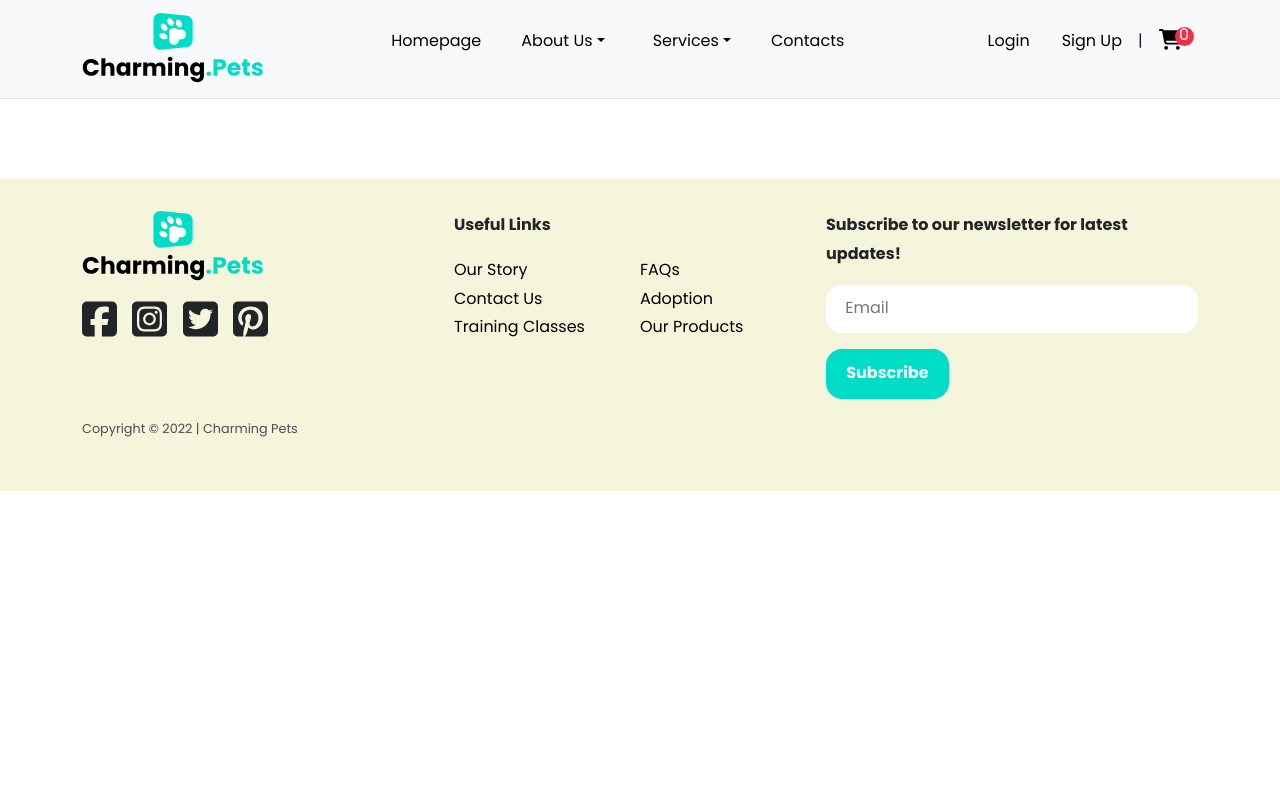
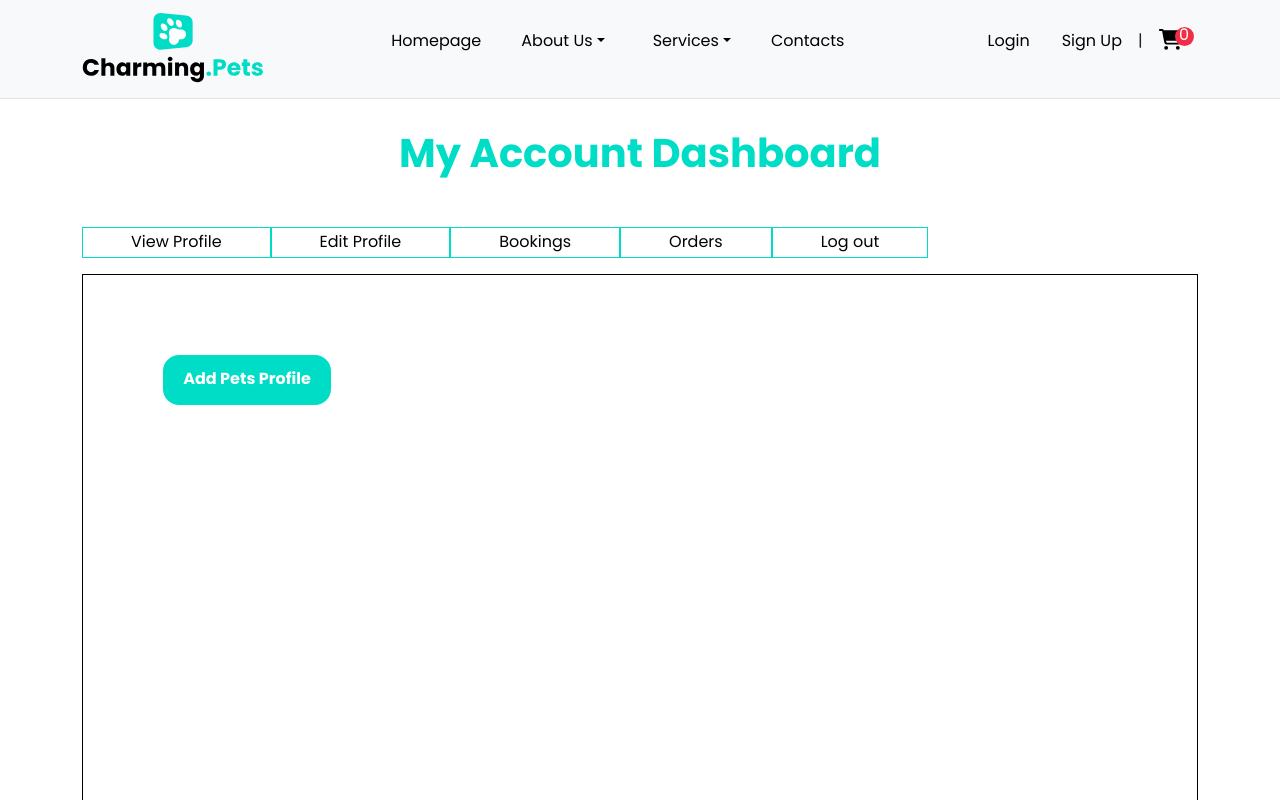
Before and after one commit to LightLotus/group-3-nickel-capstone, a React (Create React App) app: page /DashboardViewProfile in a window 1280 px wide. Shown: the top 800 px of the page. Built offline with nearby package versions, Linux system fonts and the light colour scheme.

Commit message:
Adding DashboardViewProfile

```diff
--- a/src/App.js
+++ b/src/App.js
@@ -14,6 +14,7 @@ import Cart from "./pages/Cart";
 import Login from "./pages/Login";
 import Register from "./pages/Register";
 import Homepage from "./pages/Homepage";
+import DashboardViewProfile from "./pages/DashboardViewProfile";
 import Checkout from "./pages/Checkout";
 import AdoptionPetDetails from "./pages/AdoptionPetDetails";
 import MannersAdmin from "./components/MannersAdmin";
@@ -43,6 +44,7 @@ function App() {
         <Route path="/register" element={<Register />} />
         <Route path="/checkout" element={<Checkout />} />
         <Route path="/mannersadmin" element={<MannersAdmin/>} />
+        <Route path="/DashboardViewProfile" element={<DashboardViewProfile/>} />
       </Routes>
       <Footer />
     </Router>
--- /dev/null
+++ b/src/css/DashBoardProfile.css
@@ -0,0 +1,47 @@
+h1{
+    color: #00DDC6;
+    text-align: center;
+}
+
+.border-box-dash{
+    padding: 5rem;
+    border-color:black!important;
+    border-width: 1px!important;
+
+    height: 100vh;
+}
+.d-menu a{
+    color: black;
+    text-decoration: none;
+
+}
+.d-menu{
+
+    border-color: #00DDC6!important;
+
+}
+.d-menu a:hover{
+    color:#00DDC6 ;
+    text-decoration: none;
+
+}
+
+.button-pets-profile{
+
+  display: inline-block;
+  text-decoration: none;
+  background-color: #00ddc6;
+  border: 1px solid transparent;
+  padding: 0.6rem 1.2rem;
+  color: #fff;
+  border-radius: 1rem;
+  transition: 0.3s;
+  font-weight: bold;
+  margin: auto;
+
+}
+.button-pets-profile:hover{
+  background-color: #fff;
+  border: 1px solid #00ddc6;
+  color: #00ddc6;
+}
--- a/src/css/Ourstory.css
+++ b/src/css/Ourstory.css
@@ -57,7 +57,7 @@ h1{
 
 .kevin-image{
     border-radius: 5px;
-    height: 95%;
+
 }
 .card2{
     margin-top: 5rem;
--- /dev/null
+++ b/src/pages/DashboardViewProfile.js
@@ -0,0 +1,37 @@
+import Container from 'react-bootstrap/Container';
+import "../css/DashBoardProfile.css";
+
+
+const Cart = () => {
+    return (
+
+  <Container><h1>My Account Dashboard</h1>
+
+  <div className=" d-flex flex-row mb-3">
+        <div className="d-menu px-5 border"><a href="#">View Profile</a></div>
+        <div className="d-menu px-5 border"><a href="#">Edit Profile</a></div>
+        <div className="d-menu px-5 border"><a href="#">Bookings</a></div>
+        <div className="d-menu px-5 border"><a href="#">Orders</a></div>
+        <div className="d-menu px-5 border"><a href="#">Log out</a></div>
+    </div>
+  <div className="border-box-dash border">
+
+    <button className='button-pets-profile'>Add Pets Profile</button>
+
+  </div>
+
+  </Container>
+
+
+
+
+
+
+
+
+
+
+    );
+  };
+
+  export default Cart;
--- a/src/pages/OurStory.js
+++ b/src/pages/OurStory.js
@@ -57,12 +57,12 @@ const OurStory = () => {
           <MDBCardBody>
             <MDBCardTitle className="about-us" style={{textAlign: "center"}}><b>Our Advocacy</b></MDBCardTitle>
             <MDBCardText>
-            Charmiing Pets is the largest specialty pet retailer of services and solutions for the lifetime needs of pets.
+            Charming Pets is the largest specialty pet retailer of services and solutions for the lifetime needs of pets.
             At Charming Pets, we love pets, and we believe pets make us better people. Every day with every connection.
 
             </MDBCardText>
             <MDBCardText>
-            Charmiing Pets operates approximately 100 pet stores Worldwide,
+            Charming Pets operates approximately 100 pet stores Worldwide,
             The retailer provides a broad range of competitively priced pet food and products,
             as well as services such as dog training, pet grooming, pet boarding, Charming Pets Day Camp™ and pet adoption.
             </MDBCardText>
@@ -76,10 +76,10 @@ const OurStory = () => {
     </MDBCard>
     </Container>
 
-    <Container >
+
     <h1 className="text-center">Core Values</h1>
 
-    </Container>
+
 
     <Container className="border-box border" >
     <Row className="Border-story">
```
Also changed, not shown: src/images/kevin2 copy.png (added).
